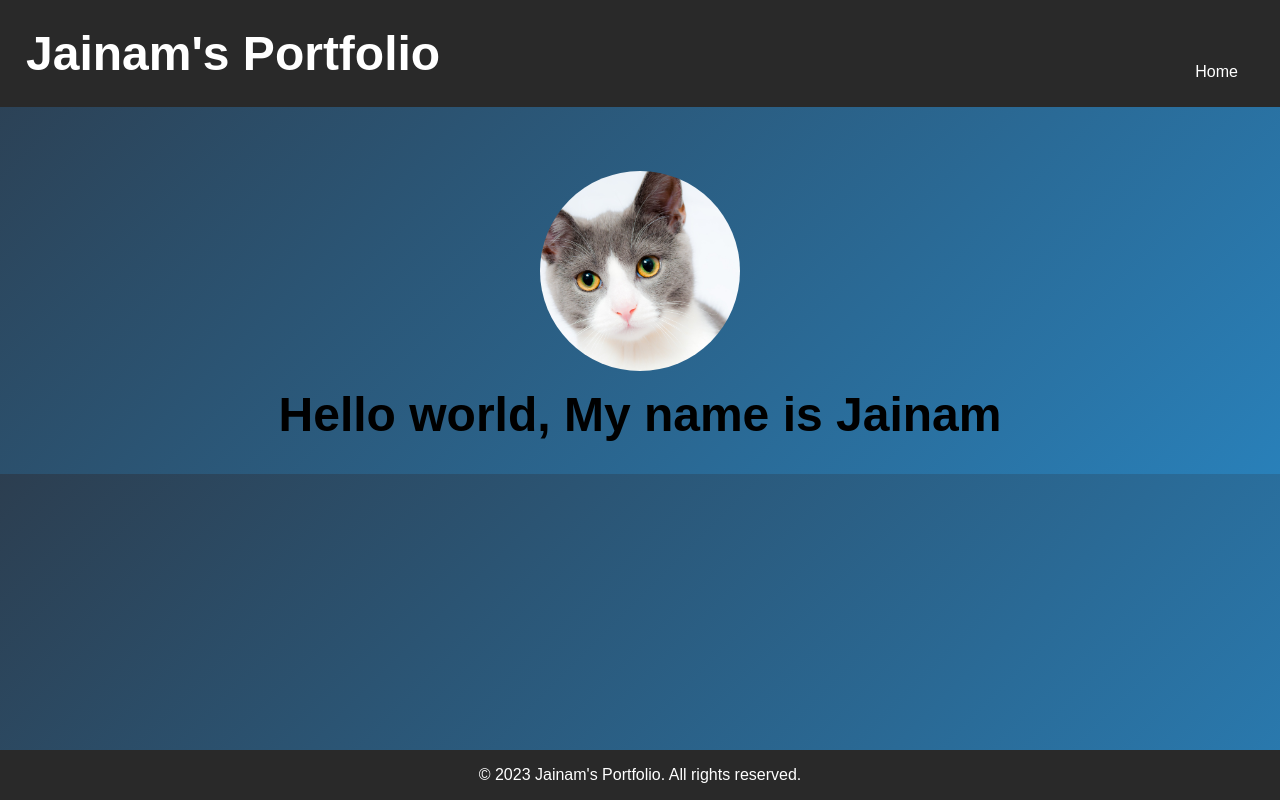
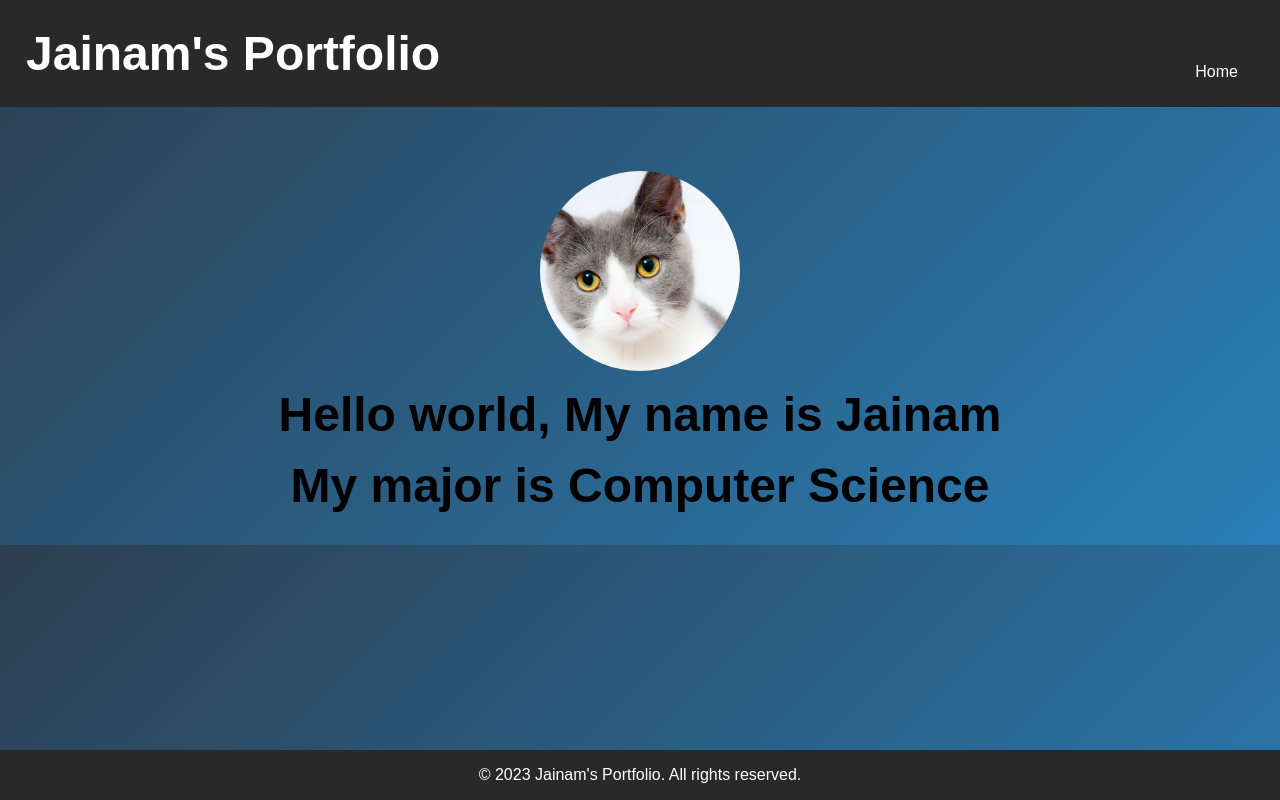
Before and after one commit to jdhruva03/cathacks-repo-test, a plain HTML site: page index.html in a window 1280 px wide. Drawn offline with Linux system fonts and the light colour scheme.

Commit message:
Added major

```diff
--- a/index.html
+++ b/index.html
@@ -23,6 +23,7 @@
     <main>
       <img src="img.jpg" alt="Jainam's Profile Picture">
       <h1>Hello world, My name is Jainam</h1>
+      <h1>My major is Computer Science</h1>
     </main>
 
     <footer>
```
